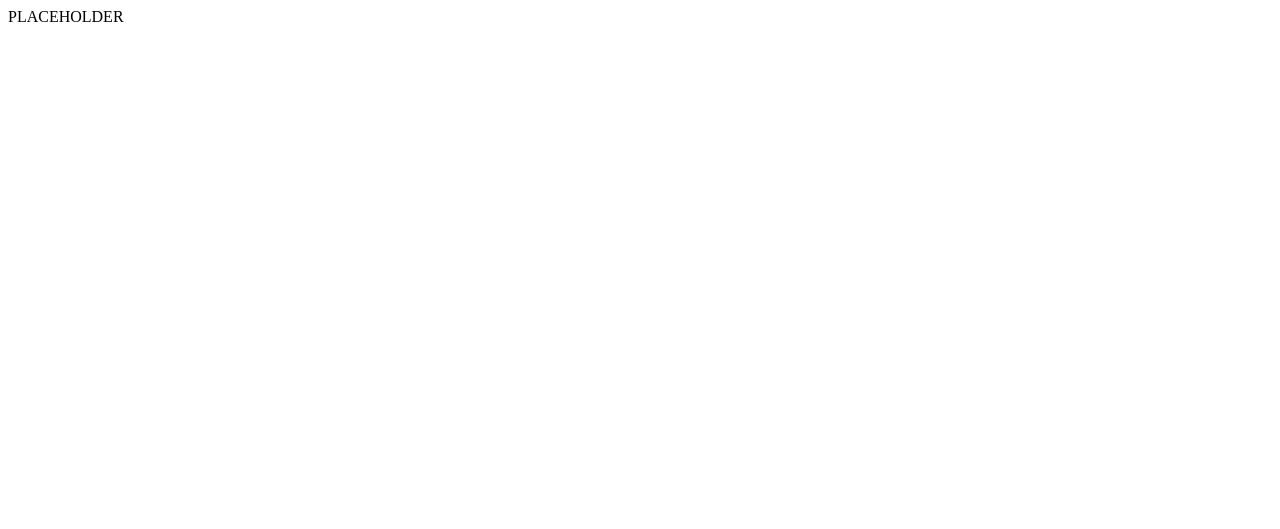
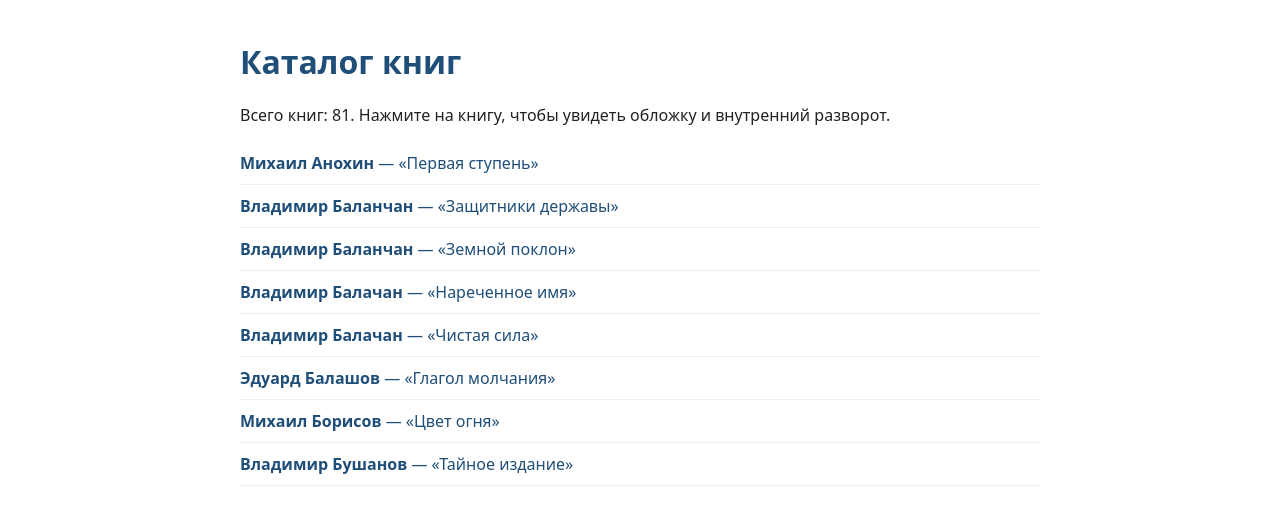
Before and after one commit to Pepe-Shneli-Fa/knigi-katalog, a plain HTML site: page index.html in a window 1280 px wide. Drawn offline with Linux system fonts and the light colour scheme.

Commit message:
Full working index

```diff
--- a/index.html
+++ b/index.html
@@ -1 +1,40 @@
-PLACEHOLDER
+<!DOCTYPE html>
+<html lang="ru">
+<head>
+<meta charset="UTF-8">
+<meta name="viewport" content="width=device-width, initial-scale=1.0">
+<title>Каталог книг</title>
+<style>
+body{font-family:system-ui,sans-serif;max-width:800px;margin:40px auto;padding:0 20px;color:#222}
+h1{color:#1F4E79}
+ul{list-style:none;padding:0}
+li{padding:10px 0;border-bottom:1px solid #eee}
+a{color:#1F4E79;text-decoration:none}
+a:hover{text-decoration:underline}
+</style>
+</head>
+<body>
+<h1>Каталог книг</h1>
+<p>Всего книг: 81. Нажмите на книгу, чтобы увидеть обложку и внутренний разворот.</p>
+<ul id="list"></ul>
+<script>
+const books = [
+  ["Михаил Анохин", "Первая ступень"],
+  ["Владимир Баланчан", "Защитники державы"],
+  ["Владимир Баланчан", "Земной поклон"],
+  ["Владимир Балачан", "Нареченное имя"],
+  ["Владимир Балачан", "Чистая сила"],
+  ["Эдуард Балашов", "Глагол молчания"],
+  ["Михаил Борисов", "Цвет огня"],
+  ["Владимир Бушанов", "Тайное издание"]
+  // ... остальные 73 книги в полной версии
+];
+const ul = document.getElementById("list");
+books.forEach((b,i)=>{
+  const li = document.createElement("li");
+  li.innerHTML = `<a href="books/${String(i).padStart(3,"0")}.html"><strong>${b[0]}</strong> — «${b[1]}»</a>`;
+  ul.appendChild(li);
+});
+</script>
+</body>
+</html>
```
